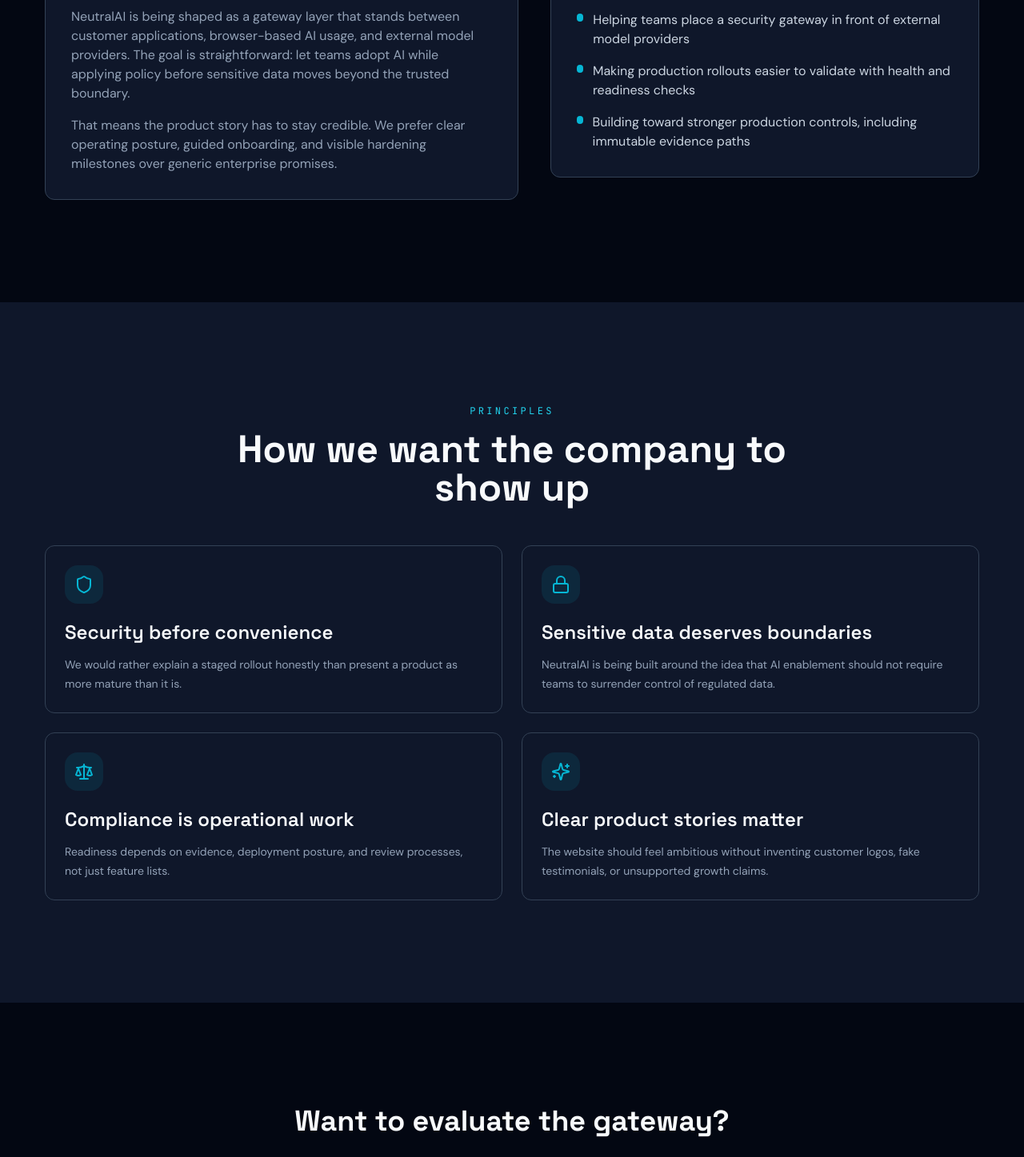
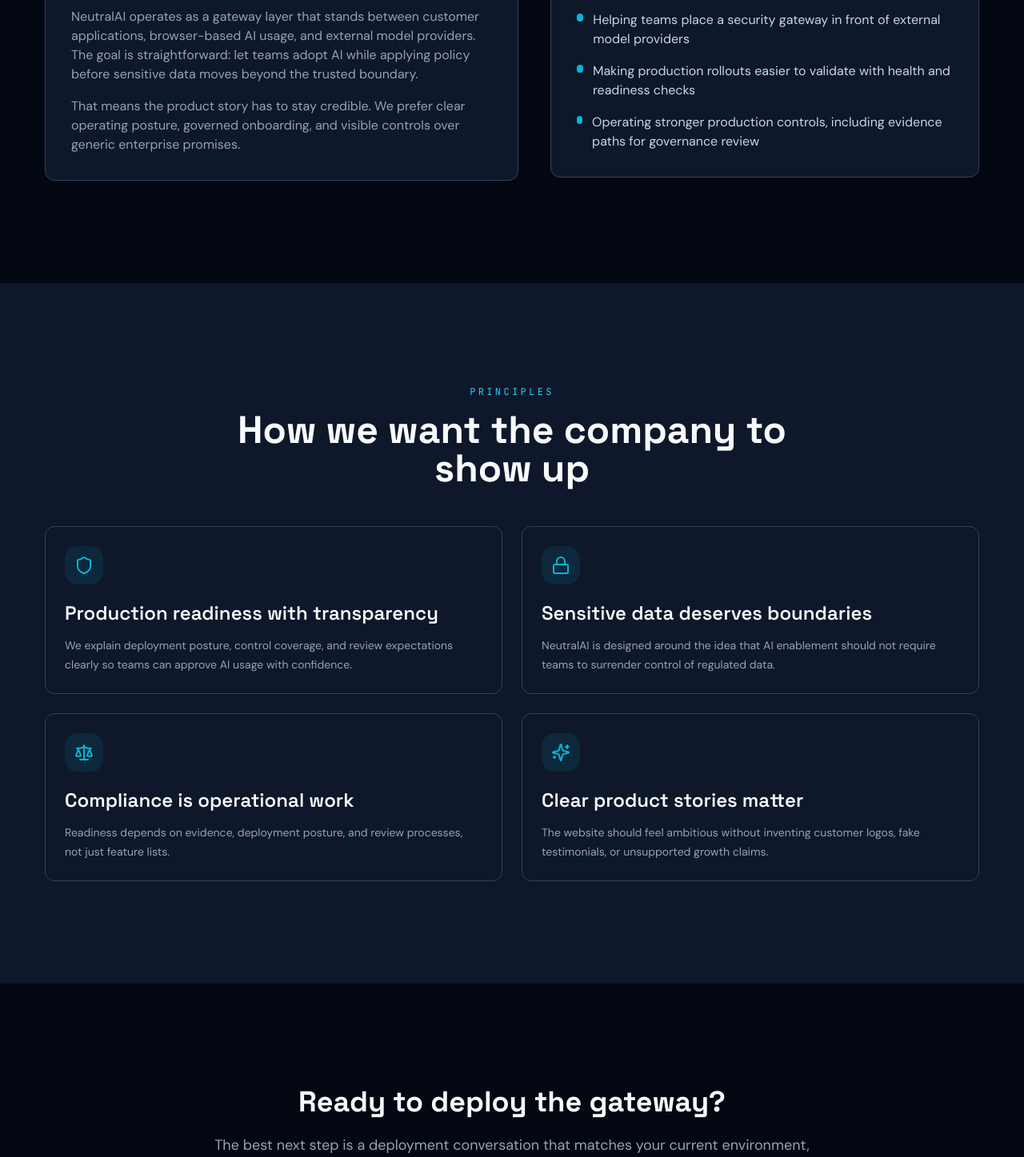
Before and after one commit to nazifsohtaoglu/neutralai-website, a Next.js app: page /about in a window 1280 px wide. Shown: the part 820-2267 px from the top of the page at 80% size. Built offline with nearby package versions, Linux system fonts and the light colour scheme.

Commit message:
Remove beta-era positioning language

```diff
--- a/app/about/page.tsx
+++ b/app/about/page.tsx
@@ -7,15 +7,15 @@ import BackButton from '../components/BackButton'
 const principles = [
   {
     icon: Shield,
-    title: 'Security before convenience',
+    title: 'Production readiness with transparency',
     description:
-      'We would rather explain a staged rollout honestly than present a product as more mature than it is.',
+      'We explain deployment posture, control coverage, and review expectations clearly so teams can approve AI usage with confidence.',
   },
   {
     icon: Lock,
     title: 'Sensitive data deserves boundaries',
     description:
-      'NeutralAI is being built around the idea that AI enablement should not require teams to surrender control of regulated data.',
+      'NeutralAI is designed around the idea that AI enablement should not require teams to surrender control of regulated data.',
   },
   {
     icon: Scale,
@@ -34,7 +34,7 @@ const principles = [
 const focusAreas = [
   'Helping teams place a security gateway in front of external model providers',
   'Making production rollouts easier to validate with health and readiness checks',
-  'Building toward stronger production controls, including immutable evidence paths',
+  'Operating stronger production controls, including evidence paths for governance review',
 ] as const
 
 export default function AboutPage() {
@@ -78,10 +78,10 @@ export default function AboutPage() {
               <h2 className="mt-5 font-heading text-3xl font-bold">What we are building</h2>
               <div className="mt-5 space-y-4 text-slate-400">
                 <p>
-                  NeutralAI is being shaped as a gateway layer that stands between customer applications, browser-based AI usage, and external model providers. The goal is straightforward: let teams adopt AI while applying policy before sensitive data moves beyond the trusted boundary.
+                  NeutralAI operates as a gateway layer that stands between customer applications, browser-based AI usage, and external model providers. The goal is straightforward: let teams adopt AI while applying policy before sensitive data moves beyond the trusted boundary.
                 </p>
                 <p>
-                  That means the product story has to stay credible. We prefer clear operating posture, guided onboarding, and visible hardening milestones over generic enterprise promises.
+                  That means the product story has to stay credible. We prefer clear operating posture, governed onboarding, and visible controls over generic enterprise promises.
                 </p>
               </div>
             </motion.div>
@@ -146,9 +146,9 @@ export default function AboutPage() {
             viewport={{ once: true }}
             className="mx-auto max-w-3xl text-center"
           >
-            <h2 className="font-heading text-3xl font-bold md:text-4xl">Want to evaluate the gateway?</h2>
+            <h2 className="font-heading text-3xl font-bold md:text-4xl">Ready to deploy the gateway?</h2>
             <p className="mt-5 text-lg text-slate-400">
-              The best next step is a rollout conversation that matches your current deployment stage, browser-extension needs, and review requirements.
+              The best next step is a deployment conversation that matches your current environment, browser-extension needs, and review requirements.
             </p>
             <a href="/contact" className="btn btn-cta mt-8 px-8 py-4 text-lg">
               Contact NeutralAI
--- a/app/contact/page.tsx
+++ b/app/contact/page.tsx
@@ -32,7 +32,7 @@ const contactCards = [
 const onboardingSteps = [
   'Share the models, applications, or workflows you want to protect.',
   'We align on scope, data handling expectations, and rollout posture.',
-  'If the fit is right, we move into guided onboarding with the right deployment and review path.',
+  'If the fit is right, we move into governed onboarding with the right deployment and review path.',
 ] as const
 
 export default function ContactPage() {
@@ -52,10 +52,10 @@ export default function ContactPage() {
           >
             <p className="font-mono text-xs uppercase tracking-[0.28em] text-primary-light">Contact NeutralAI</p>
             <h1 className="mt-4 font-heading text-4xl font-bold md:text-6xl">
-              Start the conversation before you start the rollout
+              Schedule a demo for your AI security rollout
             </h1>
             <p className="mt-6 text-xl text-slate-400">
-              NeutralAI is ready for guided evaluation and team rollout conversations. Reach out with your target workflow, model usage, browser extension needs, and compliance expectations so we can scope the right starting point.
+              See NeutralAI in action with your target workflow, model usage, browser extension needs, and compliance expectations so we can scope the right deployment path.
             </p>
           </motion.div>
         </div>
--- a/app/page.tsx
+++ b/app/page.tsx
@@ -86,10 +86,10 @@ const trustCards: Card[] = [
 
 const pricingPlans = [
   {
-    name: 'Free evaluation',
-    summary: 'Best for testing the product with a controlled trial',
+    name: 'Free sandbox',
+    summary: 'Best for validating the gateway with a controlled workspace',
     features: [
-      'Starter quota for hands-on evaluation',
+      'Starter quota for hands-on validation',
       'Chat and browser extension workflows',
       'Clear upgrade path when limits are reached',
     ],
@@ -98,12 +98,12 @@ const pricingPlans = [
     featured: false,
   },
   {
-    name: 'Team rollout',
-    summary: 'Best for getting approved AI usage into a team',
+    name: 'Team deployment',
+    summary: 'Best for getting approved AI usage into daily workflows',
     features: [
       'Usage controls and billing readiness',
       'App, extension, or mixed deployment support',
-      'Security review and rollout guidance',
+      'Security review and deployment guidance',
     ],
     href: '/contact',
     cta: 'Talk to Sales',
@@ -477,7 +477,7 @@ function Hero() {
           <div>
             <div className="inline-flex items-center gap-2 rounded-full border border-primary/20 bg-primary/10 px-4 py-2 text-sm text-primary-light">
               <span className="h-2 w-2 rounded-full bg-accent-success animate-pulse" />
-              Use AI. Stay compliant. Prove it.
+              AI Security Gateway - Now Available
             </div>
 
             <h1 className="mt-6 max-w-4xl font-heading text-4xl font-bold leading-tight md:text-6xl xl:text-7xl">
@@ -848,9 +848,9 @@ function Pricing() {
     <section id="pricing" className="section bg-background-secondary">
       <div className="container-custom">
         <SectionIntro
-          eyebrow="Engagement Paths"
-          title="Pick the right starting point"
-          description="Start with a free evaluation, move into a team rollout when the control model is clear, or bring NeutralAI into a stricter enterprise deployment path."
+          eyebrow="Deployment Paths"
+          title="Start small, expand with control"
+          description="Start with a free sandbox, expand into team deployment when the control model is clear, or bring NeutralAI into a stricter enterprise environment."
           centered
         />
 
```
Also changed, not shown: 1 other file (tests, documents, lock files or other folders).
